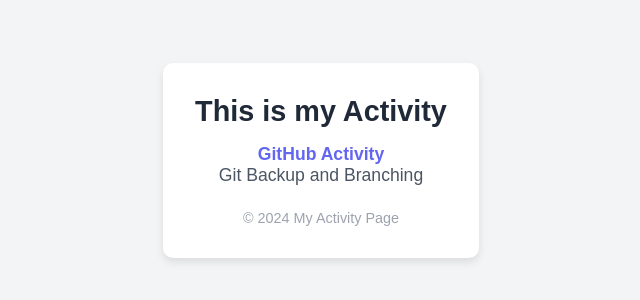
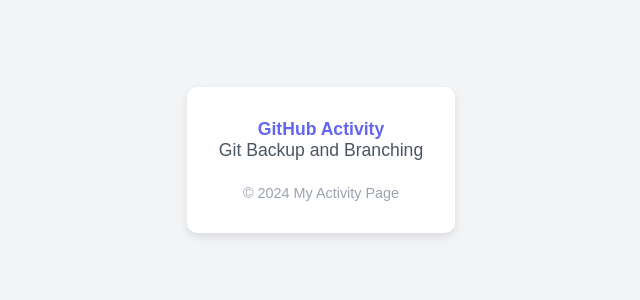
Before and after one commit to rYuk-san01/gitAct, a plain HTML site: page index.html in a window 1280 px wide. Shown: the part 240-540 px from the top of the page, without its empty margins (319-959 px from the left). Drawn offline with Linux system fonts and the light colour scheme.

Commit message:
Update index.html

```diff
--- a/index.html
+++ b/index.html
@@ -39,7 +39,6 @@
 </head>
 <body>
     <div class="container">
-        <h1>This is my Activity</h1>
         <p class="highlight">GitHub Activity</p>
         <p>Git Backup and Branching</p>
         <footer>&copy; 2024 My Activity Page</footer>
```
